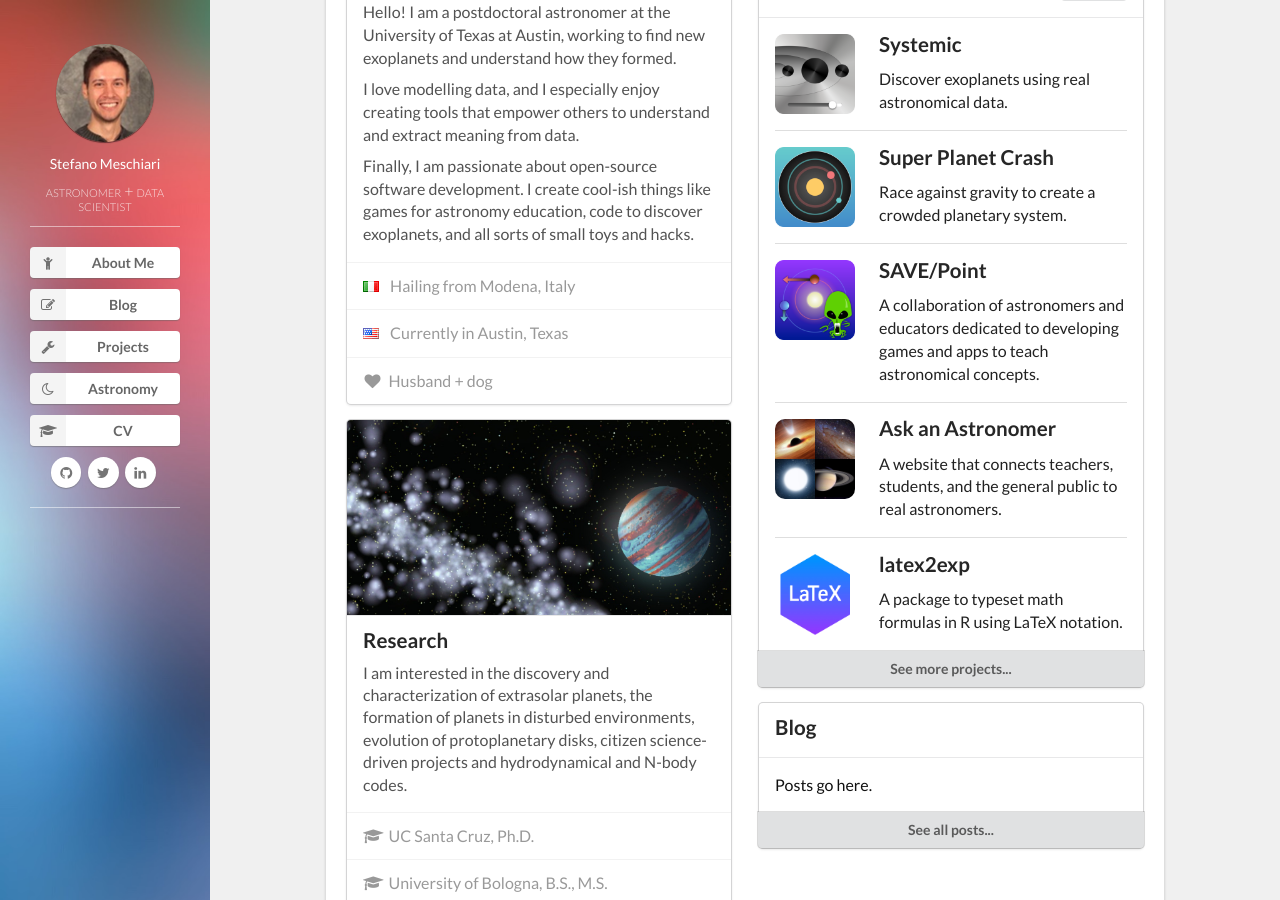
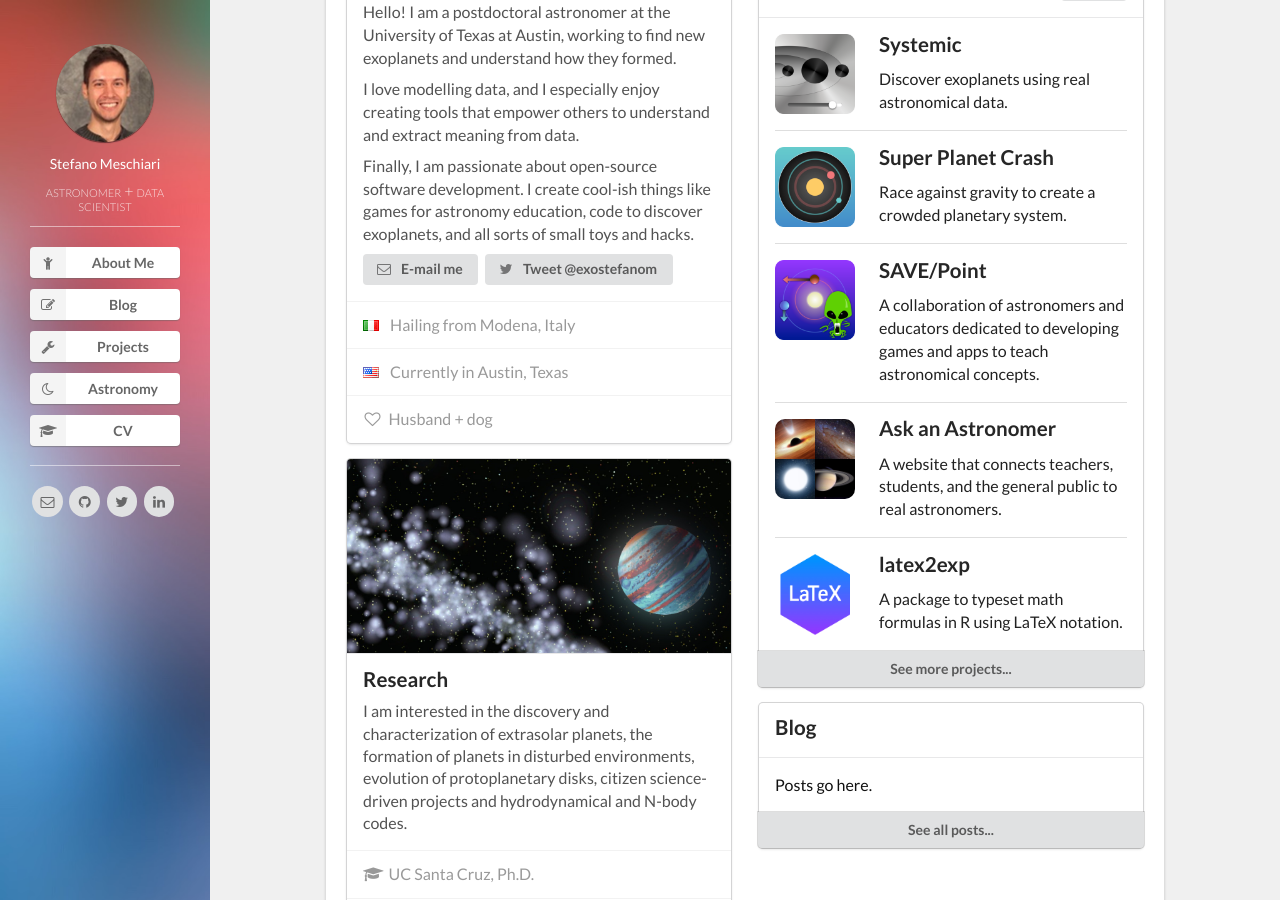
Before and after one commit to rcv-legado/new-website, a Jekyll site: the page built from index.html, in a window 1280 px wide and 900 px high, scrolled down 556 px. Built offline with Jekyll 4.4.1, drawn with Linux system fonts in a browser that asks for light colours; nearby versions of some CDN libraries; library files that are not in the unit come from our copies.

Commit message:
Factored out more vars into env.yaml

```diff
--- /dev/null
+++ b/_data/env.yaml
@@ -0,0 +1,2 @@
+email: stefano.meschiari@gmail.com
+twitter: exostefanom
--- a/_includes/header.html
+++ b/_includes/header.html
@@ -22,20 +22,24 @@
             </a>
             {% endif %}
             {% endfor %}
+        </div>
+            <a class="ui button compact circular icon" title="Email me" href="mailto:{{ site.data.env.email }}">
+                <i class="mail outline icon"></i>
+            </a>
 
-            <a class="ui button compact circular icon">
+            <a class="ui button compact circular icon" title="GitHub">
                 <i class="github icon"></i>
             </a>
 
-            <a class="ui button compact circular icon">
+            <a class="ui button compact circular icon" href="https://twitter.com/{{ site.data.env.twitter }}" title="Tweet @ me">
                 <i class="twitter icon"></i>
             </a>
 
-            <a class="ui button compact circular icon">
+            <a class="ui button compact circular icon" title="Linkedin">
                 <i class="linkedin icon"></i>
             </a>
 
 
-        </div>
+
     </nav>
 </header>
--- a/index.html
+++ b/index.html
@@ -31,6 +31,17 @@
                         cool-ish things like games for astronomy education, code to discover exoplanets,
                         and all sorts of small toys and hacks.
                     </p>
+                    <p>
+                        <a class="ui button compact" href="mailto:{{ site.data.env.email }}">
+                            <i class="icon mail outline"></i>
+                            E-mail me
+                        </a>
+                        <a class="ui button compact" href="https://twitter.com/{{ site.data.env.twitter }}">
+                            <i class="icon twitter outline"></i>
+                            Tweet @{{ site.data.env.twitter }}
+                        </a>
+
+                    </p>
                 </div>
             </div>
             <div class="extra content">
@@ -51,7 +62,7 @@
             </div>
             <div class="extra content">
                 <span>
-                    <i class="icon heart">
+                    <i class="icon empty heart">
 
                     </i>
                     <a href="http://sgma.aas.org/sites/sgma.aas.org/files/poster-2014-AAS.pdf">Husband</a> + dog
```
